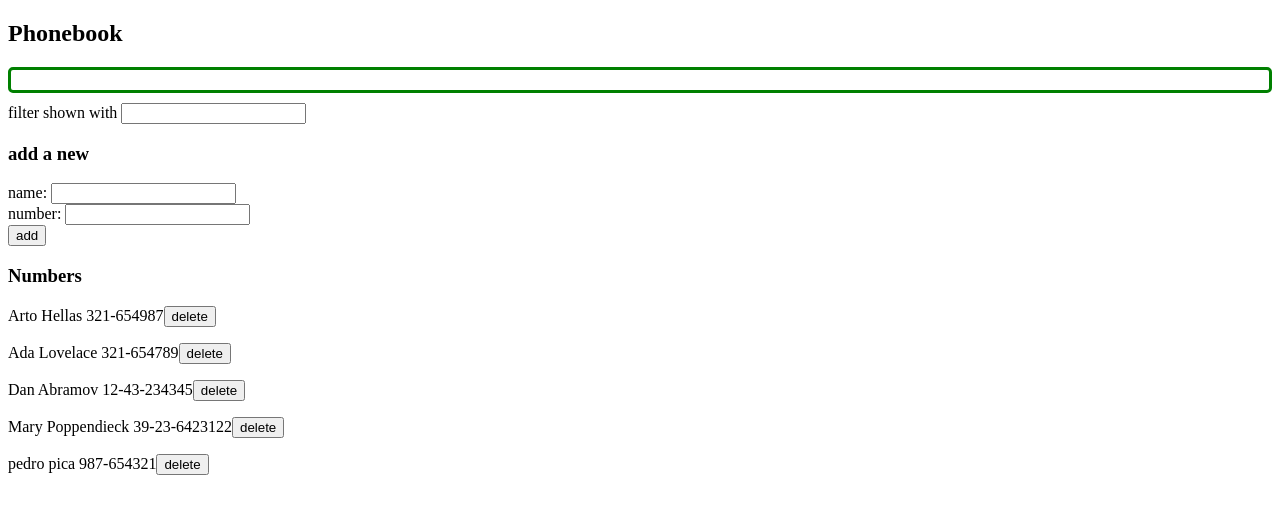
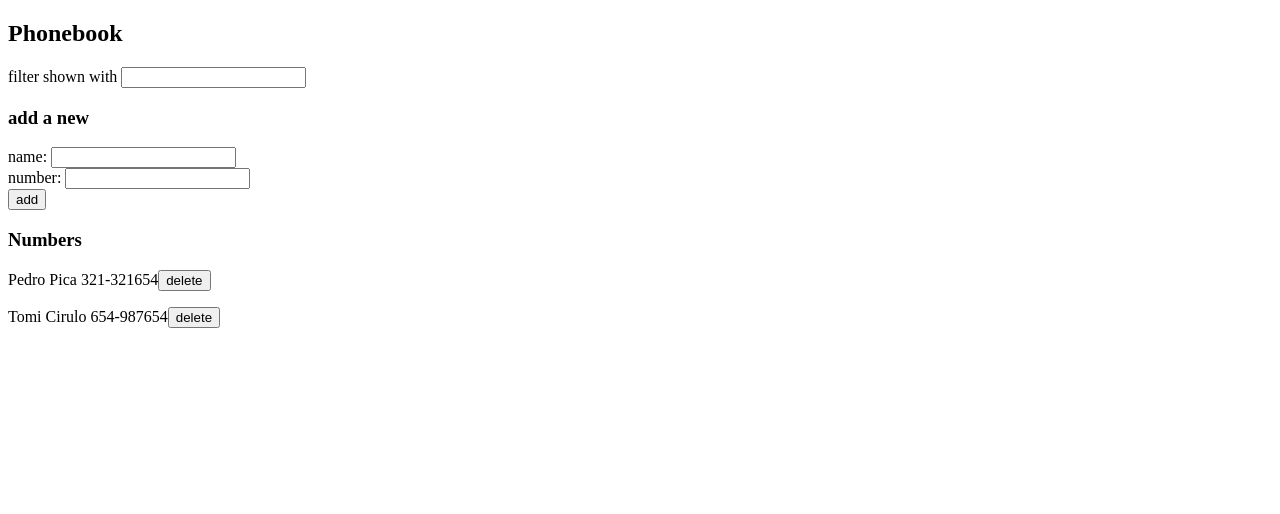
Before and after one commit to JoMaRoNe/FullStackOpen, a React app in the folder part2/phonebook/: page / in a window 1280 px wide. Shown: the top 514 px of the page. Built offline with nearby package versions, Linux system fonts and the light colour scheme; data requests are answered from the project's data file; the HTML template or start-up script is replaced by a standard one.

Commit message:
Exercise 2.17 finished

```diff
--- a/part2/phonebook/db.json
+++ b/part2/phonebook/db.json
@@ -1,29 +1,14 @@
 {
   "persons": [
     {
-      "name": "Arto Hellas",
-      "number": "321-654987",
-      "id": "1"
+      "id": "58a5",
+      "name": "Pedro Pica",
+      "number": "321-321654"
     },
     {
-      "name": "Ada Lovelace",
-      "number": "321-654789",
-      "id": "2"
-    },
-    {
-      "name": "Dan Abramov",
-      "number": "12-43-234345",
-      "id": "3"
-    },
-    {
-      "name": "Mary Poppendieck",
-      "number": "39-23-6423122",
-      "id": "4"
-    },
-    {
-      "id": "b746",
-      "name": "pedro pica",
-      "number": "987-654321"
+      "id": "346f",
+      "name": "Tomi Cirulo",
+      "number": "654-987654"
     }
   ]
 }
--- a/part2/phonebook/src/App.jsx
+++ b/part2/phonebook/src/App.jsx
@@ -8,7 +8,7 @@ const App = () => {
   const [persons, setPersons] = useState([])
   const [newName, setNewName] = useState('')
   const [newNumber, setNewNumber] = useState('')
-  const [notification, setNotification] = useState('')
+  const [notification, setNotification] = useState(null)
 
   useEffect(() => {
     personService
@@ -16,20 +16,23 @@ const App = () => {
       .then(initalPersons => {
         setPersons(initalPersons)
       })
+
   }, [])
 
   const Notification = ({message}) => {
+    if (message === null) {
+      return null
+    }
+
+    const setColor = message.includes('removed') ? 'red' : 'green'
+
     const notificationStyle = {
-      color: 'green',
+      color: setColor,
       fontSize: 20,
       borderStyle: 'solid',
       borderRadius: 5,
       padding: 10,
       marginBottom: 10
-    }
-
-    if (message === null) {
-      return null
     }
 
     return (
@@ -38,6 +41,7 @@ const App = () => {
       </div>
     )
   }
+
 
   const addPerson = (event) => {
       event.preventDefault ()
@@ -60,6 +64,13 @@ const App = () => {
             setNotification(null)
           },5000)
         })
+        .catch(error => {
+          setNotification(`Information of ${changedPerson.name} has already been removed from server`)
+          setTimeout (() => {
+            setNotification(null)
+          },5000)
+          setPersons(persons.filter((p) => p.id != id))
+        })
       }
 
       persons.some(person => person.name === newName)
@@ -79,10 +90,16 @@ const App = () => {
             },5000)
   }
 
-  const removePerson = (id) => {
+
+  const removePerson = (name,id) => {
       personService.remove(id)
       setPersons(persons.filter((p) => p.id != id))
+      setNotification(`Deleted ${name}.`)
+      setTimeout (() => {
+        setNotification(null)
+      },5000)
     }
+
 
   const handlePersonChange = (event) => {
       setNewName(event.target.value)
@@ -99,7 +116,7 @@ const App = () => {
 
   const handleClick = (name, id) => {
     const r = window.confirm(`Delete ${name}?`)
-        ? removePerson(id)
+        ? removePerson(name,id)
         : console.log("cancelled")
   }
 
```
